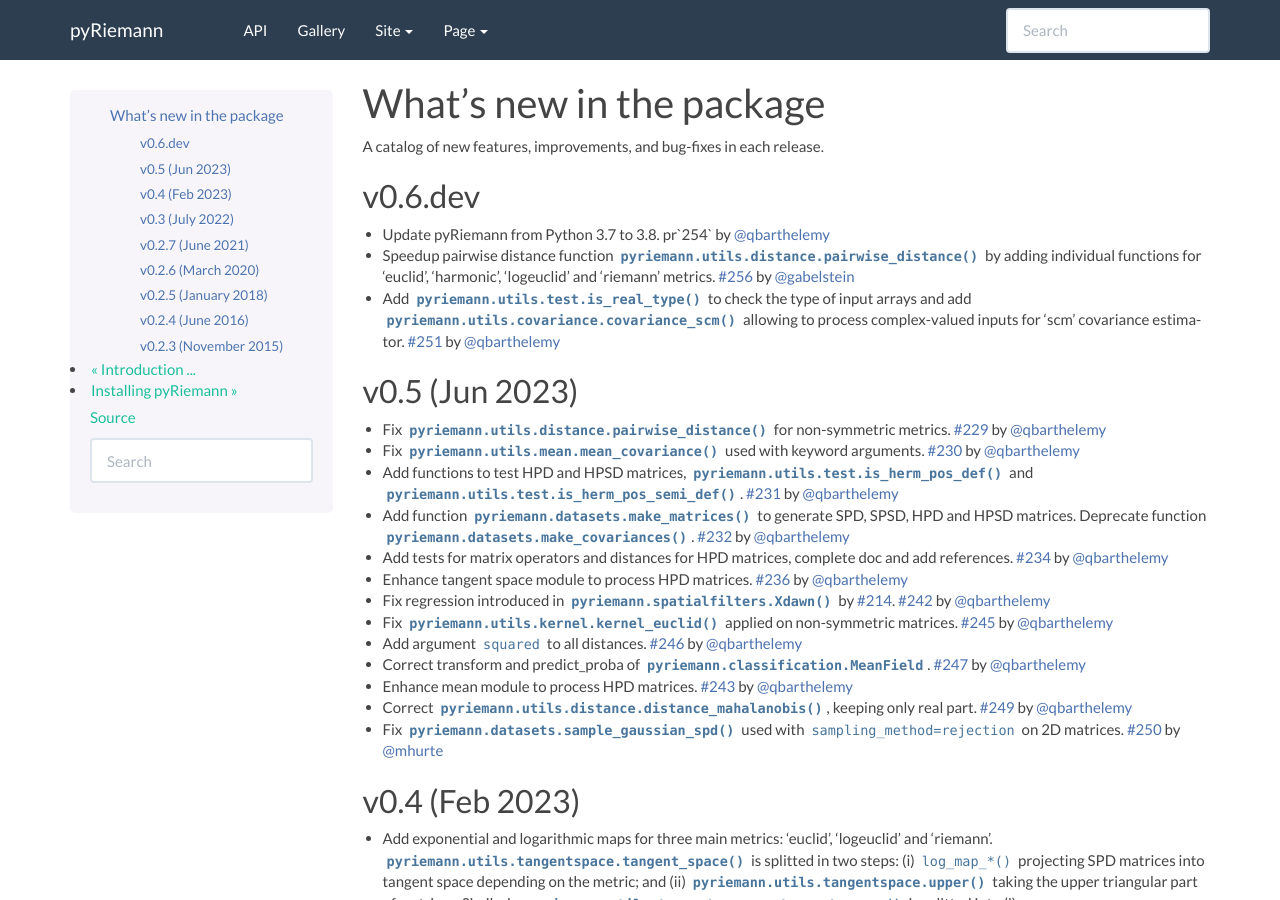
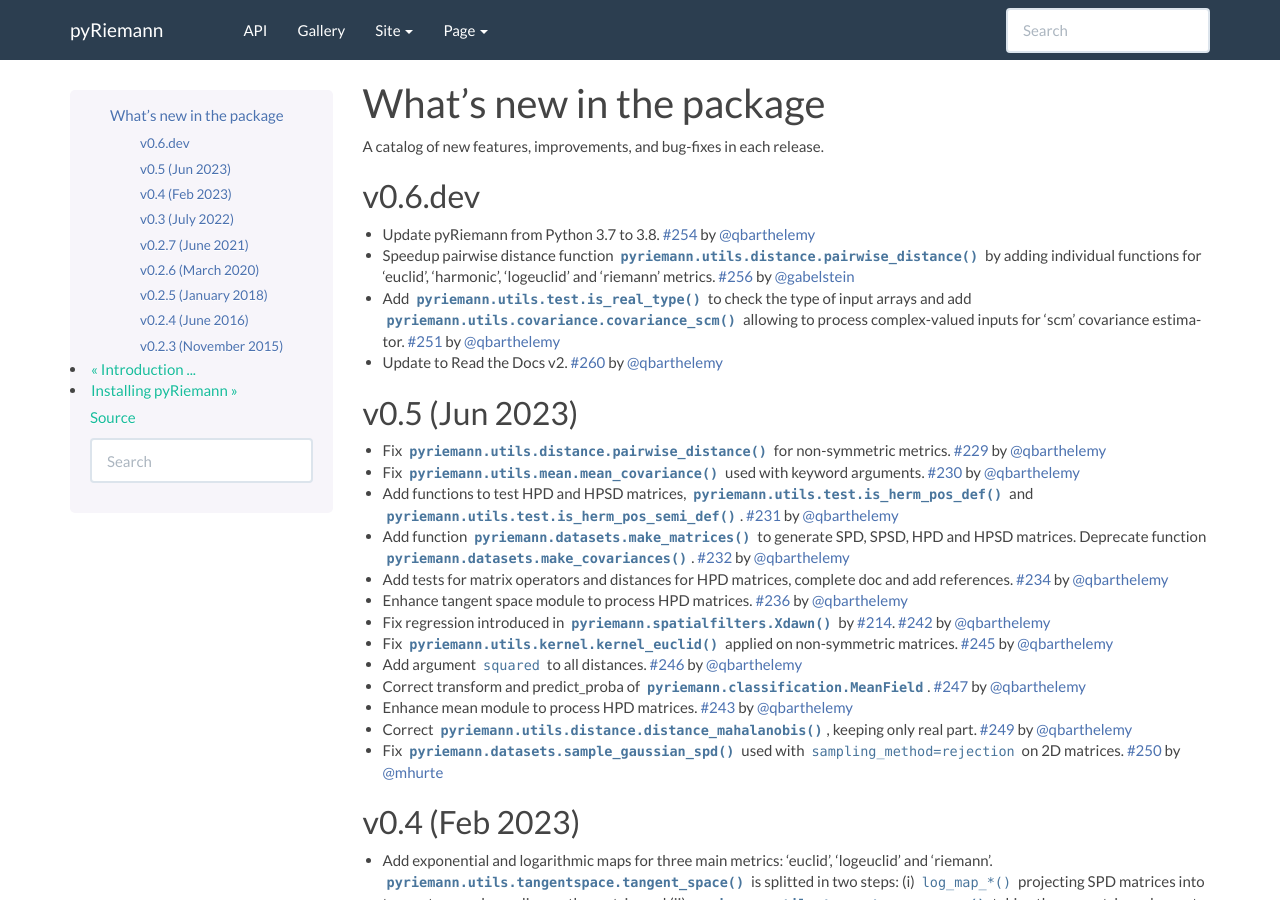
Before and after one commit to pyRiemann/pyRiemann, a Sphinx documentation site: the page built from doc/whatsnew.rst, in a window 1280 px wide and 900 px high. Built offline with Sphinx 7.4.7, drawn with Linux system fonts in a browser that asks for light colours; pages that are not in the unit, such as notebooks, are missing from menus; the version number could not be read and is left out.

Commit message:
Update to Read the Docs v2 (#260)
* update to read the docs v2

* update doc and correct whatsnew

```diff
--- a/doc/whatsnew.rst
+++ b/doc/whatsnew.rst
@@ -10,13 +10,15 @@ A catalog of new features, improvements, and bug-fixes in each release.
 v0.6.dev
 --------
 
-- Update pyRiemann from Python 3.7 to 3.8. pr`254` by :user:`qbarthelemy`
+- Update pyRiemann from Python 3.7 to 3.8. :pr:`254` by :user:`qbarthelemy`
 
 - Speedup pairwise distance function :func:`pyriemann.utils.distance.pairwise_distance`
   by adding individual functions for 'euclid', 'harmonic', 'logeuclid' and 'riemann' metrics. :pr:`256` by :user:`gabelstein`
 
 - Add :func:`pyriemann.utils.test.is_real_type` to check the type of input arrays and
   add :func:`pyriemann.utils.covariance.covariance_scm` allowing to process complex-valued inputs for 'scm' covariance estimator. :pr:`251` by :user:`qbarthelemy`
+
+- Update to Read the Docs v2. :pr:`260` by :user:`qbarthelemy`
 
 
 v0.5 (Jun 2023)
```
Also changed, not shown: doc/installing.rst (+3 -4 lines), .readthedocs.yaml (added).
